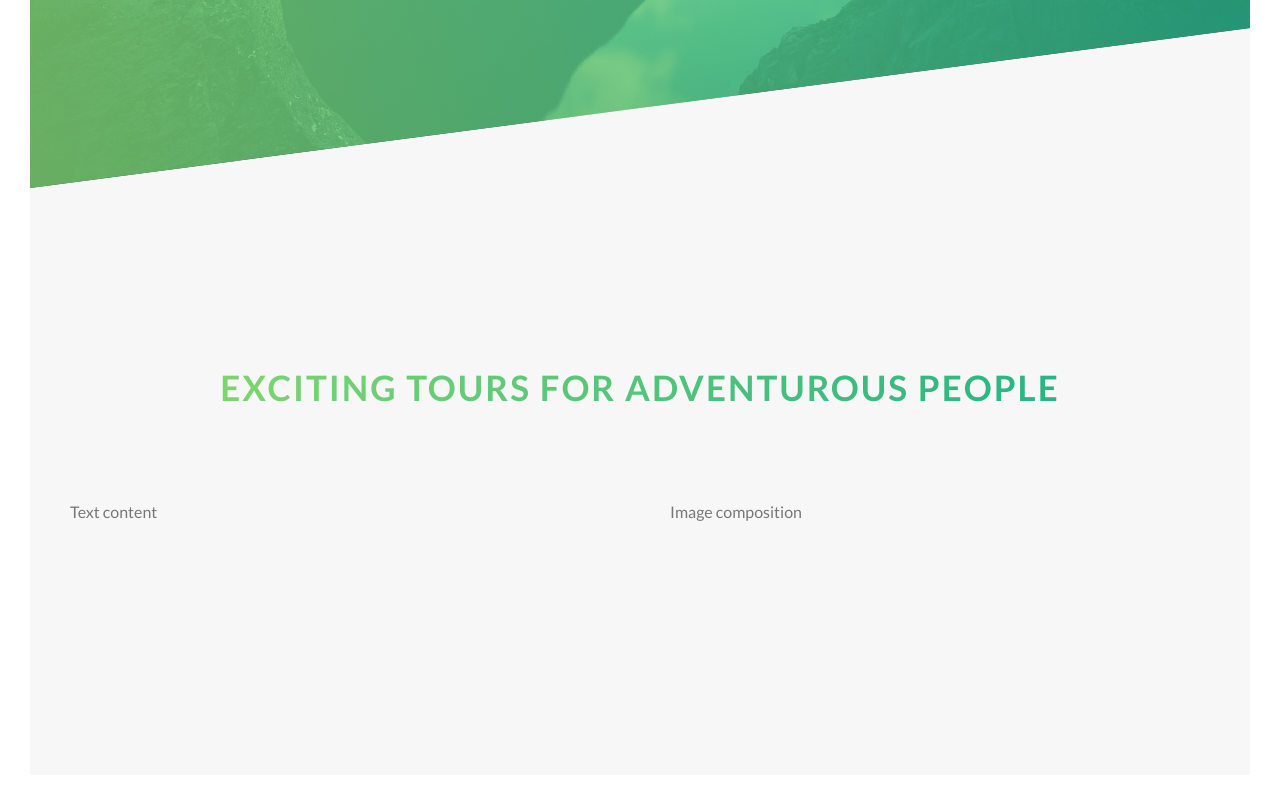
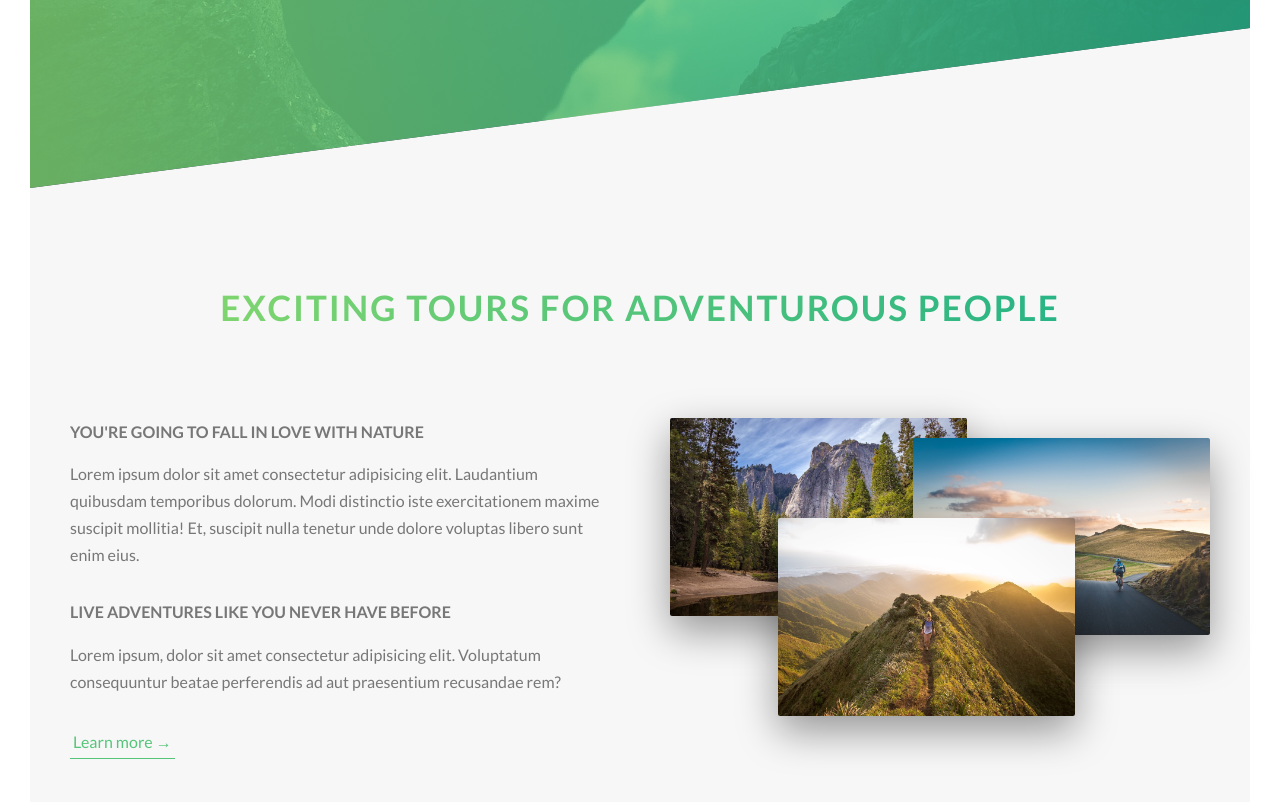
Before and after one commit to CZJoanna/Natours, a website: page index.html in a window 1280 px wide. Shown: the part 602-1404 px from the top of the page. Drawn offline with Linux system fonts and the light colour scheme.

Commit message:
creat imgs with zoom in effects

```diff
--- a/index.html
+++ b/index.html
@@ -33,15 +33,50 @@
 
     <main>
       <section class="section-about">
-        <div class="u-center-text u-margin-bottom-8">
+        <div class="u-center-text u-margin-bottom-big">
           <h2 class="heading-secondary">
             Exciting tours for adventurous people
           </h2>
         </div>
 
         <div class="row">
-          <div class="col-1-of-2">Text content</div>
-          <div class="col-1-of-2">Image composition</div>
+          <div class="col-1-of-2">
+            <h3 class="heading-tertiary u-margin-bottom-small">
+              You're going to fall in love with nature
+            </h3>
+            <p class="paragraph">
+              Lorem ipsum dolor sit amet consectetur adipisicing elit.
+              Laudantium quibusdam temporibus dolorum. Modi distinctio iste
+              exercitationem maxime suscipit mollitia! Et, suscipit nulla
+              tenetur unde dolore voluptas libero sunt enim eius.
+            </p>
+            <h3 class="heading-tertiary u-margin-bottom-small">
+              Live adventures like you never have before
+            </h3>
+            <p class="paragraph">
+              Lorem ipsum, dolor sit amet consectetur adipisicing elit.
+              Voluptatum consequuntur beatae perferendis ad aut praesentium
+              recusandae rem?
+            </p>
+            <a href="#" class="btn-text">Learn more &rarr;</a>
+          </div>
+          <div class="col-1-of-2">
+            <div class="composition">
+              <img
+                src="./img/nat-1-large.jpg"
+                alt="Photo 1"
+                class="composition__photo composition__photo--p1"
+              /><img
+                src="./img/nat-2-large.jpg"
+                alt="Photo 2"
+                class="composition__photo composition__photo--p2"
+              /><img
+                src="./img/nat-3-large.jpg"
+                alt="Photo 3"
+                class="composition__photo composition__photo--p3"
+              />
+            </div>
+          </div>
         </div>
       </section>
     </main>
--- a/sass/abstracts/_variables.scss
+++ b/sass/abstracts/_variables.scss
@@ -8,6 +8,9 @@ $color-grey-dark: #777;
 $color-white: #fff;
 $color-black: #000;
 
+//FONT
+$default-font-size:1.6rem;
+
 // GRID
 $grid-width: 114rem;
 $gutter-vertical: 8rem;
--- a/sass/base/_typography.scss
+++ b/sass/base/_typography.scss
@@ -2,7 +2,7 @@ body {
   padding: 3rem;
   font-family: "Lato", sans-serif;
   font-weight: 400;
-  font-size: 1.6rem;
+  font-size: $default-font-size;
   line-height: 1.7;
   color: $color-grey-dark;
 }
@@ -52,3 +52,16 @@ body {
     text-shadow: 0.5rem 1rem 2rem rgba($color-black, 0.2);
   }
 }
+
+.heading-tertiary {
+  font-size: $default-font-size;
+  font-weight: 700;
+  text-transform: uppercase;
+}
+
+.paragraph {
+  font-size: $default-font-size;
+  &:not(:last-child)  {
+    margin-bottom: 3rem;
+  }
+}
--- a/sass/base/_utilities.scss
+++ b/sass/base/_utilities.scss
@@ -2,6 +2,14 @@
     text-align: center;
 }
 
-.u-margin-bottom-8 {
-    margin: 8rem;
+.u-margin-bottom-big {
+    margin-bottom: 8rem;
 }
+
+.u-margin-bottom-medium {
+    margin-bottom: 4rem;
+}
+
+.u-margin-bottom-small {
+    margin-bottom: 1.5rem;
+}
--- a/sass/components/_button.scss
+++ b/sass/components/_button.scss
@@ -2,6 +2,7 @@
   position: relative;
   display: inline-block;
   padding: 1.5rem 4rem;
+  font-size: $default-font-size;
   text-decoration: none;
   text-transform: uppercase;
   border-radius: 10rem;
@@ -46,3 +47,24 @@
     animation-fill-mode: backwards;
   }
 }
+
+.btn-text {
+  display: inline-block;
+  padding: 3px;
+  border-bottom: 1px solid $color-primary;
+  color: $color-primary;
+  text-decoration: none;
+  transition: all 0.2s;
+
+  &:hover {
+    color: $color-white;
+    background-color: $color-primary;
+    box-shadow: 0 1rem 2rem rgba($color-black, 0.15);
+    transform: translateY(-2px);
+  }
+
+  &:active {
+    box-shadow: 0 0.5rem 1rem rgba($color-black, 0.15);
+    transform: translateY(0);
+  }
+}
--- /dev/null
+++ b/sass/components/_composition.scss
@@ -0,0 +1,29 @@
+.composition {
+  position: relative;
+  &__photo {
+    position: absolute;
+    width: 55%;
+    border-radius: 2px;
+    box-shadow: 0 1.5rem 4rem rgba($color-black, 0.4);
+    transition: all ease-out 0.3s;
+
+    &:hover {
+      z-index: 1;
+      transform: scale(1.05);
+      box-shadow: 0 2.5rem 4rem rgba($color-black, 0.5);
+    }
+
+    &--p1 {
+      top: 0;
+      left: 0;
+    }
+    &--p2 {
+      top: 2rem;
+      right: 0;
+    }
+    &--p3 {
+      top: 10rem;
+      left: 20%;
+    }
+  }
+}
--- a/sass/main.scss
+++ b/sass/main.scss
@@ -11,6 +11,7 @@
 
 //components
 @import "./components/button";
+@import "./components/composition";
 
 //layout
 @import "./layout/header";
```
Also changed, not shown: css/style.css.
